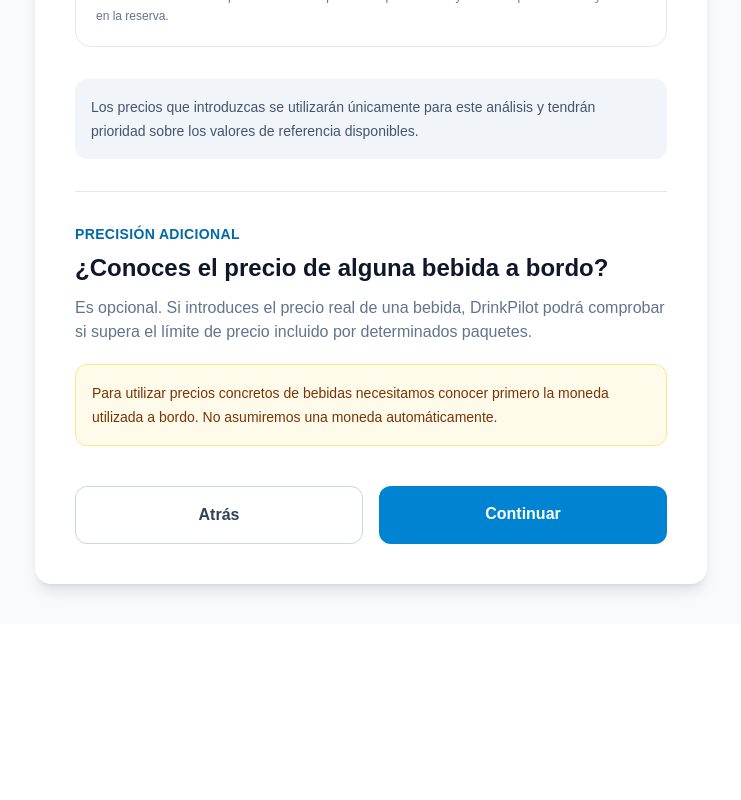
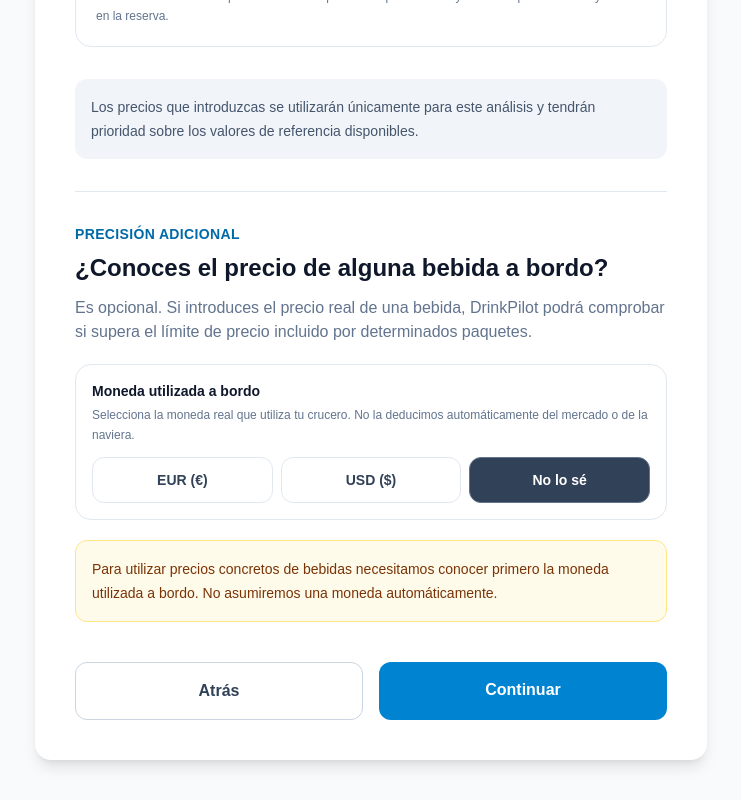
Before and after one commit to mzczy7p8rg-wq/drinkpilot, a Next.js app: page /wizard/prices in a window 1280 px wide. Shown: the part 1219-2019 px from the top of the page, without its empty margins (269-1010 px from the left). Before the commit the page ends 1843 px from the top, so only its background shows below. Built offline with nearby package versions, Linux system fonts and the light colour scheme.

Commit message:
feat: integrate documented MSC drink prices into wizard

```diff
--- a/app/wizard/prices/page.tsx
+++ b/app/wizard/prices/page.tsx
@@ -36,6 +36,10 @@ import {
 import {
   getMscSpecificDrinkPrices,
 } from "@/lib/mscSpecificDrinkPriceService";
+
+import {
+  getMscDocumentedDrinkPrices,
+} from "@/lib/mscDocumentedDrinkPriceService";
 
 const drinkCategoryLabels:
   Record<OnboardPriceKey, string> = {
@@ -482,6 +486,96 @@ export default function PricesPage() {
     );
   }
 
+  function selectDocumentedDrinkReference(
+    category: OnboardPriceKey,
+    referenceId: string,
+    price: number
+  ) {
+    setDrinkPriceInputs(
+      (previous) => ({
+        ...previous,
+
+        [category]:
+          String(price),
+      })
+    );
+
+    setSelectedDrinkReferenceIds(
+      (previous) => ({
+        ...previous,
+
+        [category]:
+          referenceId,
+      })
+    );
+
+    setSelectedDrinkReferenceSources(
+      (previous) => ({
+        ...previous,
+
+        [category]:
+          "documented-menu",
+      })
+    );
+  }
+
+  function updateOnboardCurrency(
+    currency:
+      "" | "EUR" | "USD"
+  ) {
+    const nextCurrency =
+      currency === ""
+        ? null
+        : currency;
+
+    if (
+      nextCurrency ===
+      data.onboardCurrency
+    ) {
+      return;
+    }
+
+    setData(
+      (previous) => ({
+        ...previous,
+
+        onboardCurrency:
+          nextCurrency,
+
+        /*
+         * Un precio concreto depende de su
+         * moneda. Si cambia la moneda,
+         * descartamos selecciones anteriores
+         * para no reinterpretar importes.
+         */
+        selectedDrinkPrices:
+          {},
+      })
+    );
+
+    setDrinkPriceInputs(
+      Object.fromEntries(
+        onboardPriceKeys.map(
+          (category) => [
+            category,
+            "",
+          ]
+        )
+      ) as Record<
+        OnboardPriceKey,
+        string
+      >
+    );
+
+    setSelectedDrinkReferenceIds(
+      {}
+    );
+
+    setSelectedDrinkReferenceSources(
+      {}
+    );
+  }
+
   function savePrices() {
     if (!canContinue) {
       return;
@@ -905,6 +999,71 @@ export default function PricesPage() {
             </p>
           </div>
 
+          <div className="mt-5 rounded-2xl border border-slate-200 bg-white p-4">
+            <p className="text-sm font-semibold text-slate-900">
+              Moneda utilizada a bordo
+            </p>
+
+            <p className="mt-1 text-xs leading-5 text-slate-500">
+              Selecciona la moneda real que utiliza tu crucero.
+              No la deducimos automáticamente del mercado o de
+              la naviera.
+            </p>
+
+            <div className="mt-3 grid grid-cols-3 gap-2">
+              <button
+                type="button"
+                onClick={() =>
+                  updateOnboardCurrency(
+                    "EUR"
+                  )
+                }
+                className={`rounded-xl border px-3 py-3 text-sm font-semibold transition ${
+                  selectedDrinkCurrency ===
+                  "EUR"
+                    ? "border-sky-500 bg-sky-600 text-white"
+                    : "border-slate-200 bg-white text-slate-700 hover:border-sky-300"
+                }`}
+              >
+                EUR (€)
+              </button>
+
+              <button
+                type="button"
+                onClick={() =>
+                  updateOnboardCurrency(
+                    "USD"
+                  )
+                }
+                className={`rounded-xl border px-3 py-3 text-sm font-semibold transition ${
+                  selectedDrinkCurrency ===
+                  "USD"
+                    ? "border-sky-500 bg-sky-600 text-white"
+                    : "border-slate-200 bg-white text-slate-700 hover:border-sky-300"
+                }`}
+              >
+                USD ($)
+              </button>
+
+              <button
+                type="button"
+                onClick={() =>
+                  updateOnboardCurrency(
+                    ""
+                  )
+                }
+                className={`rounded-xl border px-3 py-3 text-sm font-semibold transition ${
+                  selectedDrinkCurrency ===
+                  null
+                    ? "border-slate-500 bg-slate-700 text-white"
+                    : "border-slate-200 bg-white text-slate-700 hover:border-slate-400"
+                }`}
+              >
+                No lo sé
+              </button>
+            </div>
+          </div>
+
           {selectedDrinkCurrency === null ? (
             <div className="mt-5 rounded-xl border border-amber-200 bg-amber-50 p-4 text-sm leading-6 text-amber-900">
               Para utilizar precios concretos
@@ -954,6 +1113,22 @@ export default function PricesPage() {
                           )
                         : [];
 
+                    const documentedCurrency =
+                      selectedDrinkCurrency === "EUR" ||
+                      selectedDrinkCurrency === "USD"
+                        ? selectedDrinkCurrency
+                        : undefined;
+
+                    const documentedReferences =
+                      data.cruiseLine === "msc" &&
+                      documentedCurrency
+                        ? getMscDocumentedDrinkPrices({
+                            category,
+                            currency:
+                              documentedCurrency,
+                          })
+                        : [];
+
                     const selectedReferenceId =
                       selectedDrinkReferenceIds[
                         category
@@ -964,6 +1139,7 @@ export default function PricesPage() {
                         key={category}
                         className="rounded-2xl border border-slate-200 p-4"
                       >
+
                         <label
                           htmlFor={inputId}
                           className="block text-sm font-semibold text-slate-900"
@@ -1030,6 +1206,81 @@ export default function PricesPage() {
 
                             <p className="mt-2 text-xs leading-5 text-sky-800">
                               Puedes usar una referencia oficial o escribir tu precio real manualmente.
+                            </p>
+                          </div>
+                        ) : null}
+
+                        {documentedReferences.length > 0 ? (
+                          <div className="mt-3 rounded-xl border border-slate-200 bg-slate-50 p-3">
+                            <p className="text-xs font-semibold uppercase tracking-wide text-slate-700">
+                              Precios documentados en menús MSC
+                            </p>
+
+                            <div className="mt-2 flex flex-wrap gap-2">
+                              {documentedReferences.map(
+                                (reference) => {
+                                  const isSelected =
+                                    selectedReferenceId ===
+                                    reference.id;
+
+                                  return (
+                                    <button
+                                      key={reference.id}
+                                      type="button"
+                                      onClick={() =>
+                                        selectDocumentedDrinkReference(
+                                          category,
+                                          reference.id,
+                                          reference.price
+                                        )
+                                      }
+                                      className={`rounded-lg border px-3 py-2 text-left text-xs transition ${
+                                        isSelected
+                                          ? "border-slate-700 bg-slate-800 text-white"
+                                          : "border-slate-300 bg-white text-slate-900 hover:border-slate-500"
+                                      }`}
+                                    >
+                                      <span className="block font-semibold">
+                                        {reference.productName}
+                                      </span>
+
+                                      <span
+                                        className={`mt-1 block ${
+                                          isSelected
+                                            ? "text-slate-200"
+                                            : "text-slate-500"
+                                        }`}
+                                      >
+                                        {reference.format
+                                          ? `${reference.format} · `
+                                          : ""}
+                                        {formatCurrency(
+                                          reference.price,
+                                          reference.currency
+                                        )}
+                                      </span>
+
+                                      <span
+                                        className={`mt-1 block ${
+                                          isSelected
+                                            ? "text-slate-300"
+                                            : "text-slate-500"
+                                        }`}
+                                      >
+                                        {reference.menuName ??
+                                          "Menú documentado"}
+                                        {reference.ship
+                                          ? ` · ${reference.ship}`
+                                          : ""}
+                                      </span>
+                                    </button>
+                                  );
+                                }
+                              )}
+                            </div>
+
+                            <p className="mt-2 text-xs leading-5 text-slate-600">
+                              Precios observados en menús documentados. No se presentan como precios oficiales vigentes para toda la flota.
                             </p>
                           </div>
                         ) : null}
```
